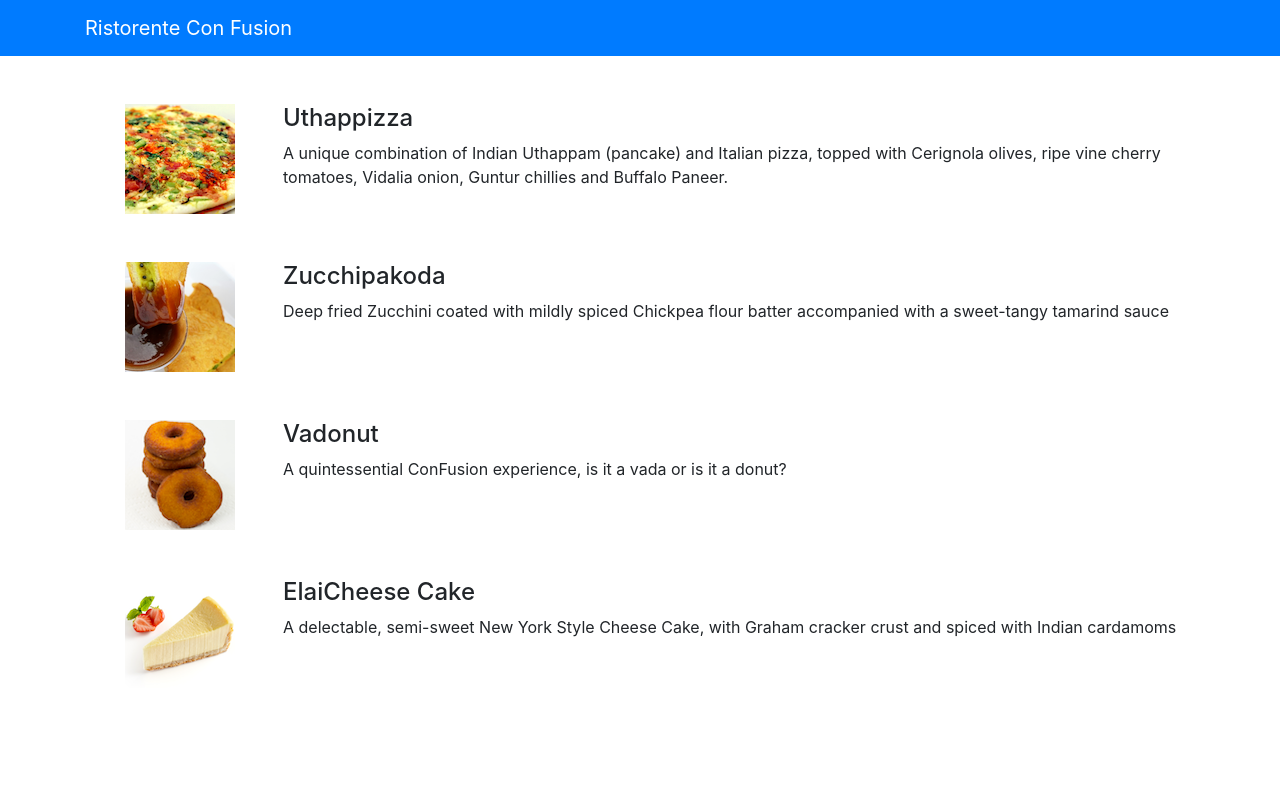
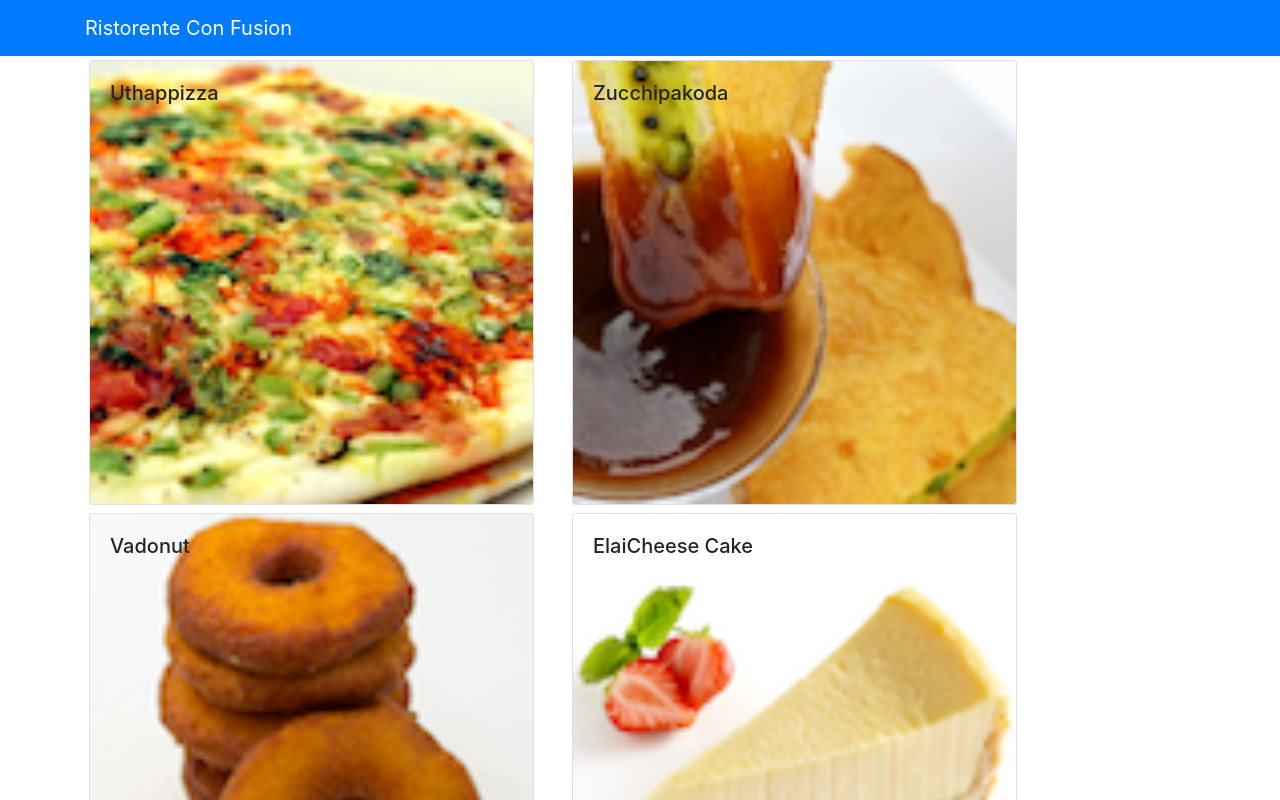
Before and after one commit to RamyaNarayanan-Git/Restaurant-Application-react, a React (Create React App) app: page / in a window 1280 px wide. Shown: the top 800 px of the page. Built offline with nearby package versions, Linux system fonts and the light colour scheme.

Commit message:
components part 2

```diff
--- a/src/App.js
+++ b/src/App.js
@@ -2,8 +2,19 @@ import logo from './logo.svg';
 import {Navbar, NavbarBrand} from 'reactstrap';
 import Menu from './components/MenuComponent.js';
 import './App.css';
+import {DISHES} from './shared/dishes.js';
+import { Component } from 'react';
 
-function App() {
+class App extends Component {
+
+  constructor(props){
+    super(props);
+    this.state={
+      dishes: DISHES
+    };
+  }
+  render(){
+
   return (
     <div >
       <Navbar dark color="primary">
@@ -11,9 +22,10 @@ function App() {
         <NavbarBrand href="/">Ristorente Con Fusion </NavbarBrand>
         </div>
       </Navbar>
-      <Menu/>
+      <Menu dishes={this.state.dishes}/>
     </div>
   );
+  }
 }
 
 export default App;
--- a/src/components/MenuComponent.js
+++ b/src/components/MenuComponent.js
@@ -1,62 +1,50 @@
 import React, {Component} from 'react';
-import {Media} from 'reactstrap';
+import {Card, CardImg, CardImgOverlay, CardText, CardBody,CardTitle} from 'reactstrap';
 
 class Menu extends Component{
     constructor(props){
         super(props);
         this.state={
-            dishes:[
-                {
-                    id: 0,
-                    name:'Uthappizza',
-                    image: 'assets/images/uthappizza.png',
-                    category: 'mains',
-                    label:'Hot',
-                    price:'4.99',
-                    description:'A unique combination of Indian Uthappam (pancake) and Italian pizza, topped with Cerignola olives, ripe vine cherry tomatoes, Vidalia onion, Guntur chillies and Buffalo Paneer.'                        },
-                 {
-                    id: 1,
-                    name:'Zucchipakoda',
-                    image: 'assets/images/zucchipakoda.png',
-                    category: 'appetizer',
-                    label:'',
-                    price:'1.99',
-                    description:'Deep fried Zucchini coated with mildly spiced Chickpea flour batter accompanied with a sweet-tangy tamarind sauce'                        },
-                 {
-                    id: 2,
-                    name:'Vadonut',
-                    image: 'assets/images/vadonut.png',
-                    category: 'appetizer',
-                    label:'New',
-                    price:'1.99',
-                    description:'A quintessential ConFusion experience, is it a vada or is it a donut?'                        },
-                 {
-                    id: 3,
-                    name:'ElaiCheese Cake',
-                    image: 'assets/images/elaicheesecake.png',
-                    category: 'dessert',
-                    label:'',
-                    price:'2.99',
-                    description:'A delectable, semi-sweet New York Style Cheese Cake, with Graham cracker crust and spiced with Indian cardamoms'                        }
-                 ],
+            selectedDish: null
+        }
+    }
+        onDishSelect(dish){
+            this.setState({ selectedDish: dish});
+        }
+        renderDish(dish){
+            if(dish!=null){
+                return(
+                    <Card>
+                        <CardImg top src={dish.image} alt={dish.name}/>
+                        <CardBody>
+                            <CardTitle>{dish.name}</CardTitle>
+                            <CardText>{dish.description}</CardText>
+                        </CardBody>
+                    </Card>
+                );
+            }
+            else{
+                return(
+                <div></div>
+                );
+            }
         }
 
-    }
+
 
 
     render(){
-        const menu=this.state.dishes.map((dish)=>{
+        const menu=this.props.dishes.map((dish)=>{
             return(
-                <div key={dish.id} className="col-12 mt-5">
-                <Media tag="li">
-                    <Media left middle>
-                        <Media object src={dish.image} alt={dish.name} />
-                    </Media>
-                    <Media body className="ml-5">
-                    <Media heading>{dish.name}</Media>
-                    <p>{dish.description}</p>
-                    </Media>
-              </Media>
+                <div className="col-12 col-md-5 m-1">
+                <Card key={dish.id} onClick={()=>this.onDishSelect(dish)}>
+
+                    <CardImg width="100%" src={dish.image} alt={dish.name} />
+                    <CardImgOverlay>
+                        <CardTitle>{dish.name}</CardTitle>
+                     </CardImgOverlay>
+
+                </Card>
 
                 </div>
            );
@@ -64,14 +52,16 @@ class Menu extends Component{
         });
         return(
             <div className="container">
-                <div class="row">
-                    <Media list>
-                        {menu}
-                    </Media>
+                <div className="row">
+                    {menu}
+                </div>
+                <div className="row">
+                    <div className="col-12 col-md-5 m-1">
+                        {this.renderDish(this.state.selectedDish)}
+                    </div>
+
                 </div>
             </div>
-
-
         );
     }
 }
--- /dev/null
+++ b/src/shared/dishes.js
@@ -0,0 +1,186 @@
+export const DISHES =
+    [
+        {
+        id: 0,
+        name:'Uthappizza',
+        image: 'assets/images/uthappizza.png',
+        category: 'mains',
+        label:'Hot',
+        price:'4.99',
+        description:'A unique combination of Indian Uthappam (pancake) and Italian pizza, topped with Cerignola olives, ripe vine cherry tomatoes, Vidalia onion, Guntur chillies and Buffalo Paneer.',
+        comments: [
+            {
+            id: 0,
+            rating: 5,
+            comment: "Imagine all the eatables, living in conFusion!",
+            author: "John Lemon",
+            date: "2012-10-16T17:57:28.556094Z"
+            },
+            {
+            id: 1,
+            rating: 4,
+            comment: "Sends anyone to heaven, I wish I could get my mother-in-law to eat it!",
+            author: "Paul McVites",
+            date: "2014-09-05T17:57:28.556094Z"
+            },
+            {
+            id: 2,
+            rating: 3,
+            comment: "Eat it, just eat it!",
+            author: "Michael Jaikishan",
+            date: "2015-02-13T17:57:28.556094Z"
+            },
+            {
+            id: 3,
+            rating: 4,
+            comment: "Ultimate, Reaching for the stars!",
+            author: "Ringo Starry",
+            date: "2013-12-02T17:57:28.556094Z"
+            },
+            {
+            id: 4,
+            rating: 2,
+            comment: "It's your birthday, we're gonna party!",
+            author: "25 Cent",
+            date: "2011-12-02T17:57:28.556094Z"
+            }
+        ]                        },
+        {
+        id: 1,
+        name:'Zucchipakoda',
+        image: 'assets/images/zucchipakoda.png',
+        category: 'appetizer',
+        label:'',
+        price:'1.99',
+        description:'Deep fried Zucchini coated with mildly spiced Chickpea flour batter accompanied with a sweet-tangy tamarind sauce',
+        comments: [
+            {
+            id: 0,
+            rating: 5,
+            comment: "Imagine all the eatables, living in conFusion!",
+            author: "John Lemon",
+            date: "2012-10-16T17:57:28.556094Z"
+            },
+            {
+            id: 1,
+            rating: 4,
+            comment: "Sends anyone to heaven, I wish I could get my mother-in-law to eat it!",
+            author: "Paul McVites",
+            date: "2014-09-05T17:57:28.556094Z"
+            },
+            {
+            id: 2,
+            rating: 3,
+            comment: "Eat it, just eat it!",
+            author: "Michael Jaikishan",
+            date: "2015-02-13T17:57:28.556094Z"
+            },
+            {
+            id: 3,
+            rating: 4,
+            comment: "Ultimate, Reaching for the stars!",
+            author: "Ringo Starry",
+            date: "2013-12-02T17:57:28.556094Z"
+            },
+            {
+            id: 4,
+            rating: 2,
+            comment: "It's your birthday, we're gonna party!",
+            author: "25 Cent",
+            date: "2011-12-02T17:57:28.556094Z"
+            }
+        ]
+        },
+        {
+        id: 2,
+        name:'Vadonut',
+        image: 'assets/images/vadonut.png',
+        category: 'appetizer',
+        label:'New',
+        price:'1.99',
+        description:'A quintessential ConFusion experience, is it a vada or is it a donut?',
+        comments: [
+            {
+            id: 0,
+            rating: 5,
+            comment: "Imagine all the eatables, living in conFusion!",
+            author: "John Lemon",
+            date: "2012-10-16T17:57:28.556094Z"
+            },
+            {
+            id: 1,
+            rating: 4,
+            comment: "Sends anyone to heaven, I wish I could get my mother-in-law to eat it!",
+            author: "Paul McVites",
+            date: "2014-09-05T17:57:28.556094Z"
+            },
+            {
+            id: 2,
+            rating: 3,
+            comment: "Eat it, just eat it!",
+            author: "Michael Jaikishan",
+            date: "2015-02-13T17:57:28.556094Z"
+            },
+            {
+            id: 3,
+            rating: 4,
+            comment: "Ultimate, Reaching for the stars!",
+            author: "Ringo Starry",
+            date: "2013-12-02T17:57:28.556094Z"
+            },
+            {
+            id: 4,
+            rating: 2,
+            comment: "It's your birthday, we're gonna party!",
+            author: "25 Cent",
+            date: "2011-12-02T17:57:28.556094Z"
+            }
+        ]
+        },
+        {
+        id: 3,
+        name:'ElaiCheese Cake',
+        image: 'assets/images/elaicheesecake.png',
+        category: 'dessert',
+        label:'',
+        price:'2.99',
+        description:'A delectable, semi-sweet New York Style Cheese Cake, with Graham cracker crust and spiced with Indian cardamoms',
+        comments: [
+            {
+            id: 0,
+            rating: 5,
+            comment: "Imagine all the eatables, living in conFusion!",
+            author: "John Lemon",
+            date: "2012-10-16T17:57:28.556094Z"
+            },
+            {
+            id: 1,
+            rating: 4,
+            comment: "Sends anyone to heaven, I wish I could get my mother-in-law to eat it!",
+            author: "Paul McVites",
+            date: "2014-09-05T17:57:28.556094Z"
+            },
+            {
+            id: 2,
+            rating: 3,
+            comment: "Eat it, just eat it!",
+            author: "Michael Jaikishan",
+            date: "2015-02-13T17:57:28.556094Z"
+            },
+            {
+            id: 3,
+            rating: 4,
+            comment: "Ultimate, Reaching for the stars!",
+            author: "Ringo Starry",
+            date: "2013-12-02T17:57:28.556094Z"
+            },
+            {
+            id: 4,
+            rating: 2,
+            comment: "It's your birthday, we're gonna party!",
+            author: "25 Cent",
+            date: "2011-12-02T17:57:28.556094Z"
+            }
+        ]
+        }
+    ];
```
